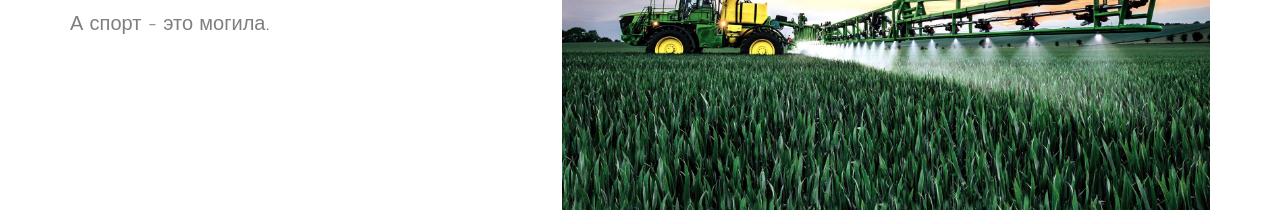
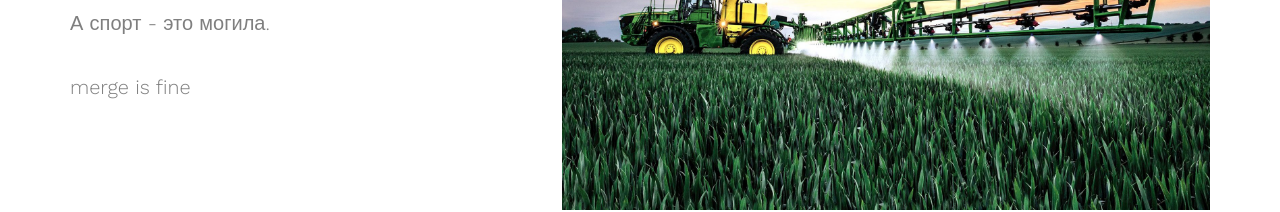
Before and after one commit to Frostroomhead/apple, a plain HTML site: page index.html in a window 1280 px wide. Shown: the part 925-1137 px from the top of the page. Drawn offline with nearby package versions, Linux system fonts and the light colour scheme.

Commit message:
index change

```diff
--- a/index.html
+++ b/index.html
@@ -96,6 +96,7 @@
 						<h2>Круто нереально</h2>
 						<p>Сельскохозяйственный опрыскиватель – это сила.</p>
 						<p>А спорт - это могила.</p>
+						<p> merge is fine<p>
 					</div>
 					<div class="col-md-7">
 						<img src="images/hero_1.jpg" alt="Free HTML5 by FreeHTML5.co" class="img-responsive">
```
